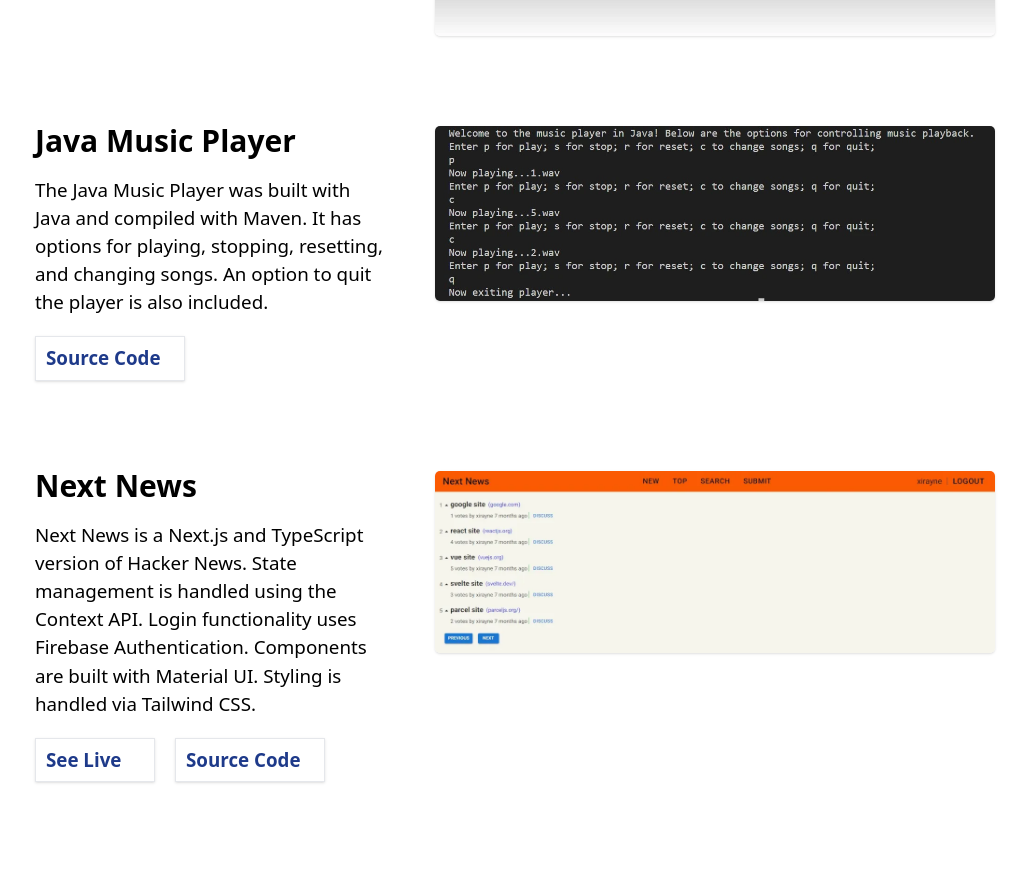
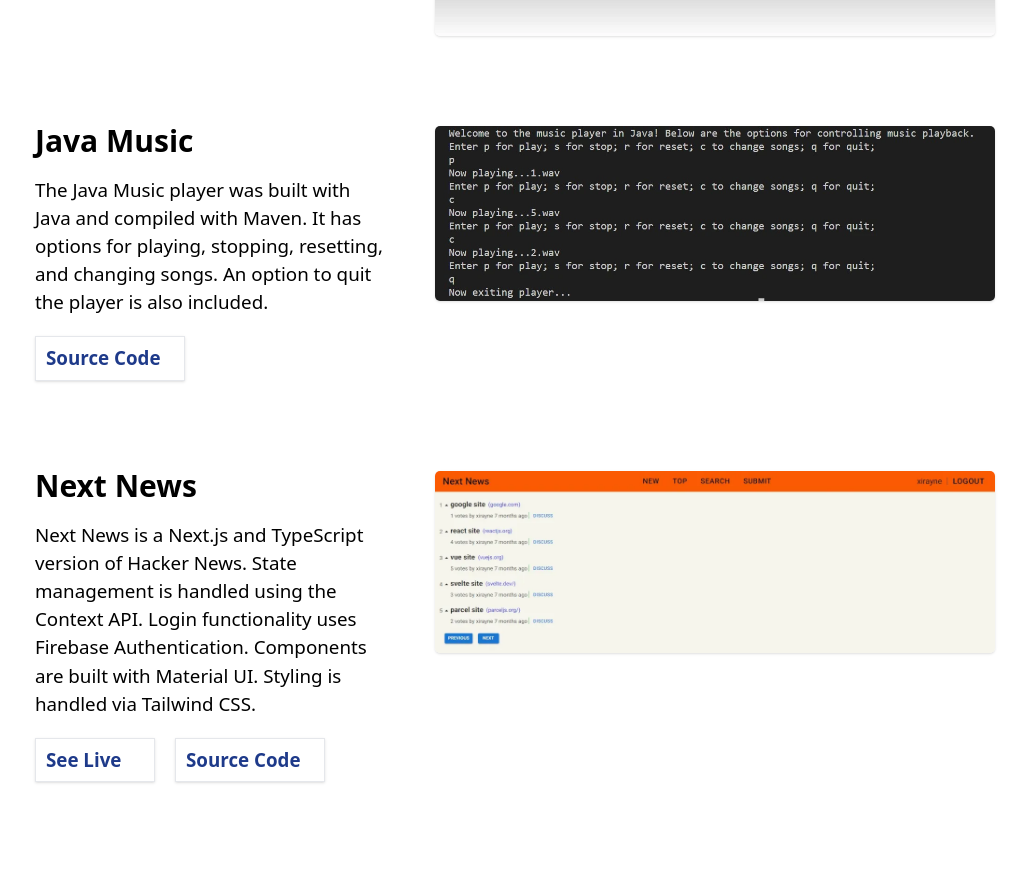
Before and after one commit to xiraynedev/portfolio-v2, a React app: page / in a window 1280 px wide. Shown: the part 2546-3416 px from the top of the page, without its empty margins (125-1151 px from the left). Built offline with nearby package versions, Linux system fonts and the light colour scheme.

Commit message:
rename java application

```diff
--- a/src/components/Container/Container.tsx
+++ b/src/components/Container/Container.tsx
@@ -6,7 +6,7 @@ import { NextWars } from '../NextWars/NextWars';
 import { AudioConverter } from '../AudioConverter/AudioConverter';
 import { PackageSearch } from '../PackageSearch/PackageSearch';
 import { ThreadSearch } from '../ThreadSearch/ThreadSearch';
-import { JavaMusicPlayer } from '../JavaMusicPlayer/JavaMusicPlayer';
+import { JavaMusic } from '../JavaMusic/JavaMusic';
 import { NextNews } from '../NextNews/NextNews';
 import { PyBook } from '../PyBook/PyBook';
 import { CodingChallenge } from '../CodingChallenge/CodingChallenge';
@@ -39,7 +39,7 @@ export const Container: React.FC = () => {
       <AudioConverter />
       <PackageSearch />
       <ThreadSearch />
-      <JavaMusicPlayer />
+      <JavaMusic />
       <NextNews />
       <PyBook />
       <CodingChallenge />
--- /dev/null
+++ b/src/components/JavaMusic/JavaMusic.tsx
@@ -0,0 +1,17 @@
+import React, { FC } from 'react';
+import { ApplicationContainer } from '../ApplicationContainer/ApplicationContainer';
+
+const javaMusicLarge = require('../../assets/images/java-music-large.webp');
+const javaMusicMedium = require('../../assets/images/java-music-medium.webp');
+
+export const JavaMusic: FC = () => {
+  const javaMusicProps = {
+    title: 'Java Music',
+    text: `The Java Music player was built with Java and compiled with Maven. It has options for playing, stopping, resetting, and changing songs. An option to quit the player is also included.`,
+    sourceAnchorHref: 'https://github.com/xiraynedev/java-music',
+    imageFull: javaMusicLarge,
+    imageMedium: javaMusicMedium,
+  };
+
+  return <ApplicationContainer applicationProps={javaMusicProps} />;
+};
--- a/src/components/JavaMusicPlayer/JavaMusicPlayer.tsx
+++ /dev/null
@@ -1,17 +0,0 @@
-import React, { FC } from 'react';
-import { ApplicationContainer } from '../ApplicationContainer/ApplicationContainer';
-
-const javaMusicPlayerLarge = require('../../assets/images/java-music-player-large.webp');
-const javaMusicPlayerMedium = require('../../assets/images/java-music-player-medium.webp');
-
-export const JavaMusicPlayer: FC = () => {
-  const javaMusicPlayerProps = {
-    title: 'Java Music Player',
-    text: `The Java Music Player was built with Java and compiled with Maven. It has options for playing, stopping, resetting, and changing songs. An option to quit the player is also included.`,
-    sourceAnchorHref: 'https://github.com/xiraynedev/java-music-player',
-    imageFull: javaMusicPlayerLarge,
-    imageMedium: javaMusicPlayerMedium,
-  };
-
-  return <ApplicationContainer applicationProps={javaMusicPlayerProps} />;
-};
```
Also changed, not shown: src/assets/images/java-music-large.webp (renamed from src/assets/images/java-music-player-large.webp), src/assets/images/java-music-medium.webp (renamed from src/assets/images/java-music-player-medium.webp).
